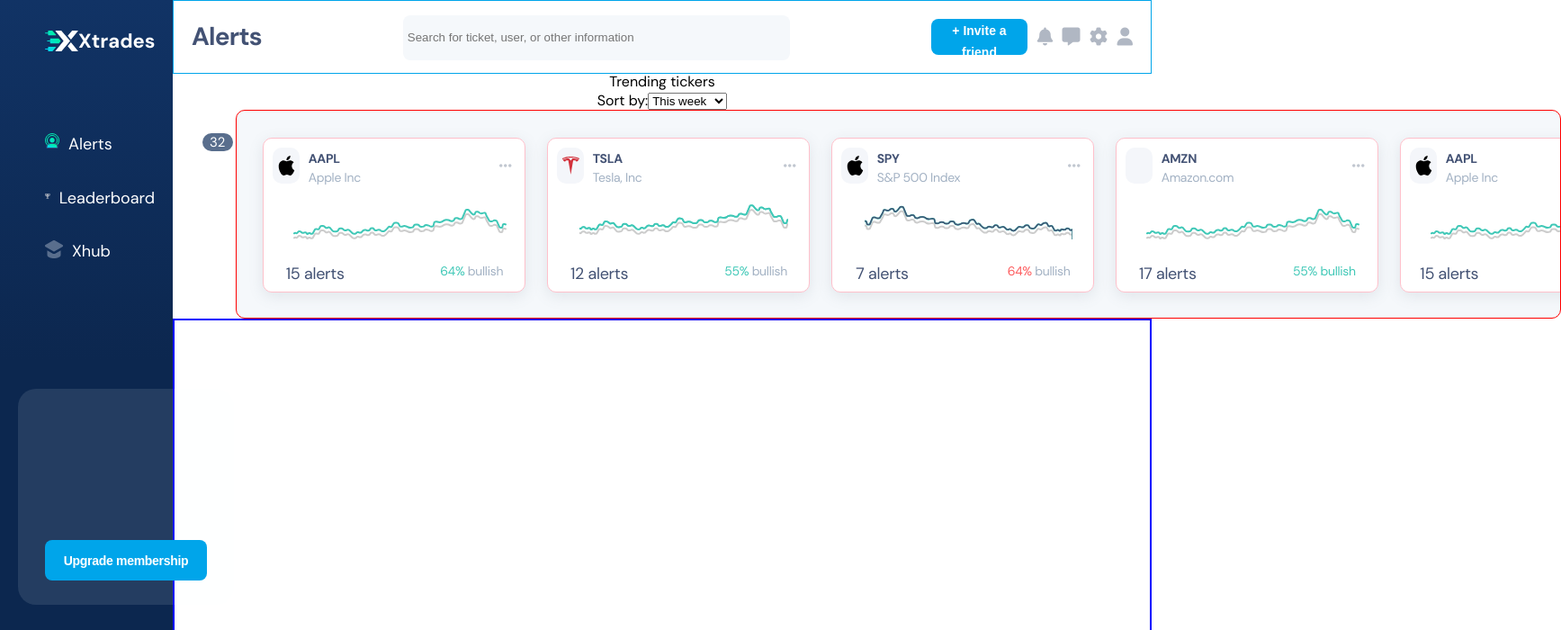
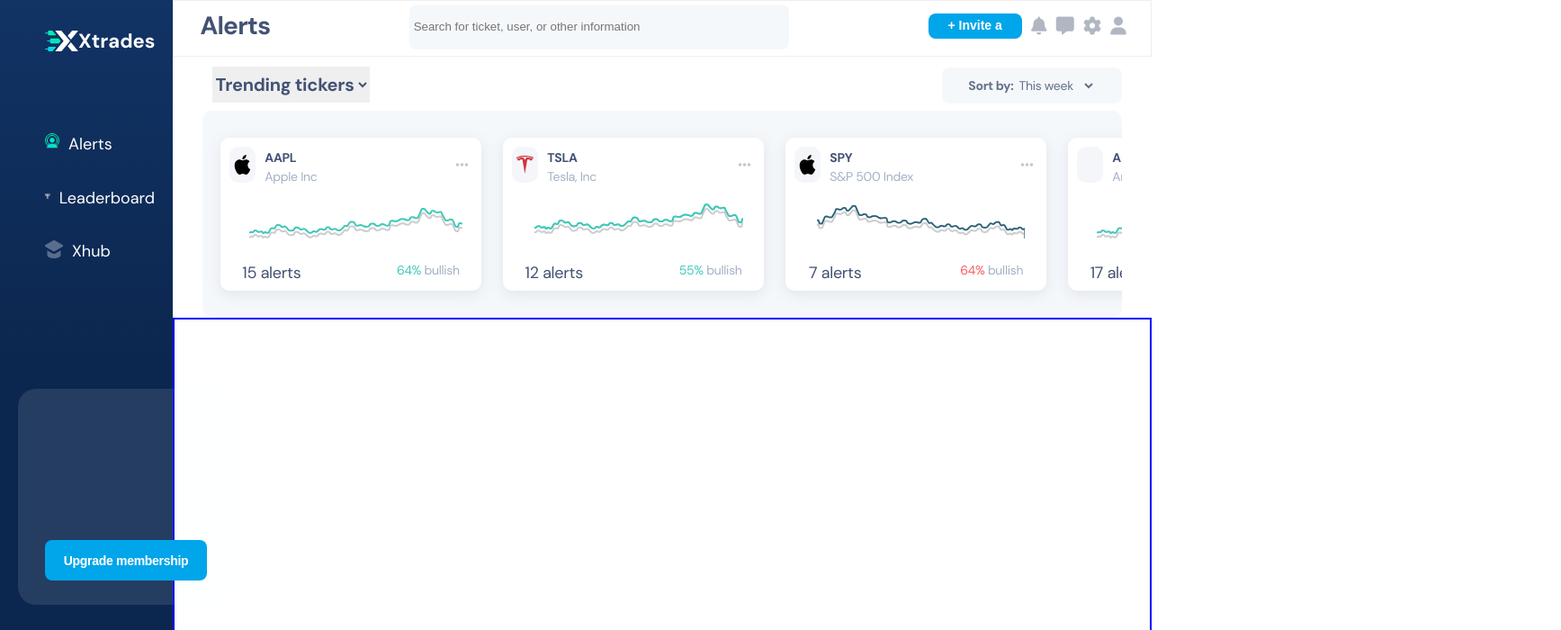
Before and after one commit to andmitriy93/Xtrades, a React (Create React App) app: page /dashboard in a window 1280 px wide. Shown: the top 700 px of the page at 90% size, 1735 px wide, since content can reach past the window. Built offline with nearby package versions, Linux system fonts and the light colour scheme; the HTML template or start-up script is replaced by a standard one.

Commit message:
Fix layout of tickets and navbar. Finish with Tickets. Working on content table

```diff
--- a/src/components/dashboard/dashboard.css
+++ b/src/components/dashboard/dashboard.css
@@ -3,7 +3,7 @@
   height: 100vh;
   display: grid;
   grid-template-columns: 15% 1fr 1fr;
-  grid-template-rows: 10% 1fr 1fr;
+  grid-template-rows: 7% 1fr 1fr;
   gap: 0px 0px;
   grid-template-areas:
     'sidebar navbar navbar'
--- a/src/components/navbar/navbar.css
+++ b/src/components/navbar/navbar.css
@@ -3,8 +3,10 @@
   display: flex;
   justify-content:space-between;
   align-items: center;
-  padding: 0px 20px;
-  border: 1px solid #00A5EA;
+  padding-right: 2.5%;
+  padding-left: 2.7%;
+  padding-bottom: .5%;
+  border: 1px solid rgba(60, 60, 67, 0.08);
 }
 
 .navbar__icons {
--- a/src/components/tickets/tickets.css
+++ b/src/components/tickets/tickets.css
@@ -1,13 +1,73 @@
 .tickets {
-  /* border: 1px solid red; */
+  padding-top: 1.5%;
+  padding-bottom: 1%;
+}
+
+.tickets__header {
+  display: flex;
+  justify-content: space-between;
+}
+
+.tickets__header--title {
+  font-family: 'DM Sans';
+  font-weight: 700;
+  font-style: normal;
+  font-size: 20px;
+  line-height: 20px;
+  letter-spacing: -0.3px;
+  color: #435274;
+  margin-left: 4%;
+  border: none;
+  outline: none;
+  cursor: pointer;
+  position: relative;
+  top: 2px;
+}
+
+.tickets__header--options {
+  display: flex;
+  align-items: center;
+  justify-content: center;
+  width: 200px;
+  height: 40px;
+  background: #F5F8FB;
+  border-radius: 8px;
+  margin-right: 3%;
+  position: relative;
+  top: 3px;
+}
+
+.ticketsHeader__options--title {
+  border: none;
+  font-family: 'Dm Sans';
+  font-weight: 700;
+  font-style: normal;
+  font-size: 14px;
+  line-height: 18px;
+  letter-spacing: -0.3px;
+  color: #647189;
+  margin-right: 1%;
+}
+
+.tickets__header--dropdown {
+  border: none;
+  font-family: 'Dm Sans';
+  font-weight: 400;
+  font-style: normal;
+  font-size: 14px;
+  line-height: 18px;
+  letter-spacing: -0.3px;
+  color: #647189;
+  border-radius: 8px;
+  background: #F5F8FB;
 }
 
 .tickets__cards {
-  border: 1px solid red;
-  width: 1471px;
+  width: 94%;
   height: 230px;
   position: relative;
-  left: 70px;
+  left: 3%;
+  top: 4%;
   display: flex;
   overflow: hidden;
   border-radius: 10px;
@@ -33,7 +93,6 @@
   position: relative;
   top: 13%;
   left: 2%;
-  border: 1px solid pink;
 }
 
 .ticketsCards__container--header {
--- a/src/components/tickets/tickets.js
+++ b/src/components/tickets/tickets.js
@@ -6,10 +6,12 @@
     return (
       <div className='tickets'>
         <div className='tickets__header'>
-          <span className='tickets__header--title'>Trending tickers</span>
-          <div>
-            <span>Sort by:</span>
-            <select>
+          <select className='tickets__header--title'>
+            <option>Trending tickers</option>
+          </select>
+          <div className="tickets__header--options">
+            <span className="ticketsHeader__options--title">Sort by:</span>
+            <select className="tickets__header--dropdown">
               <option>This week</option>
               <option>This month</option>
               <option>This year</option>
@@ -185,7 +187,7 @@
                 <span className="card__footer--alerts">
                   15 alerts
                 </span>
-                <span className="card_footer--bullish">
+                <span className="card__footer--bullish">
                   64% bullish
                 </span>
               </div>
```
